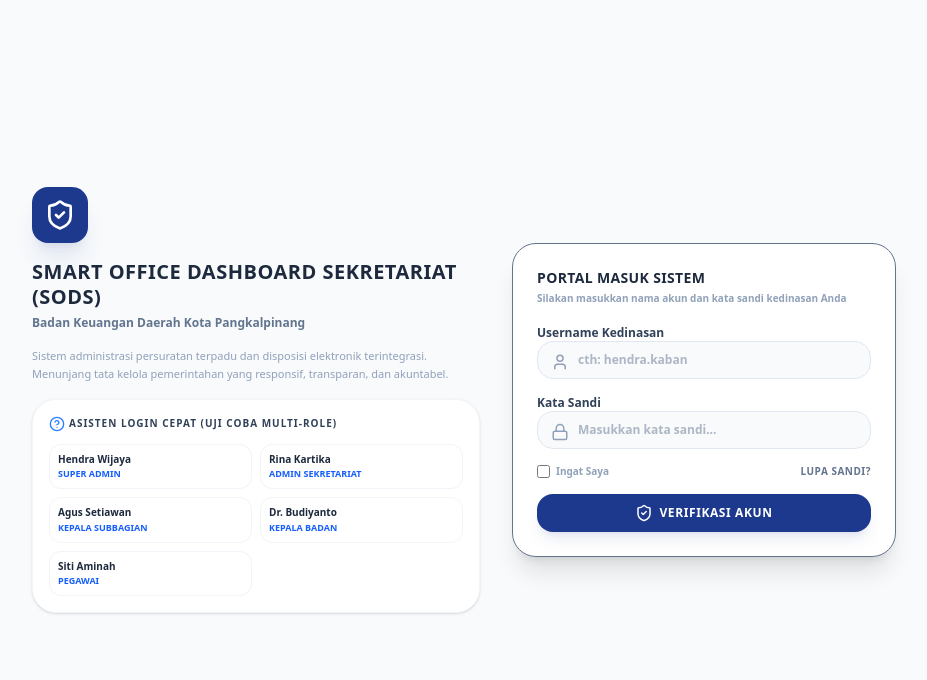
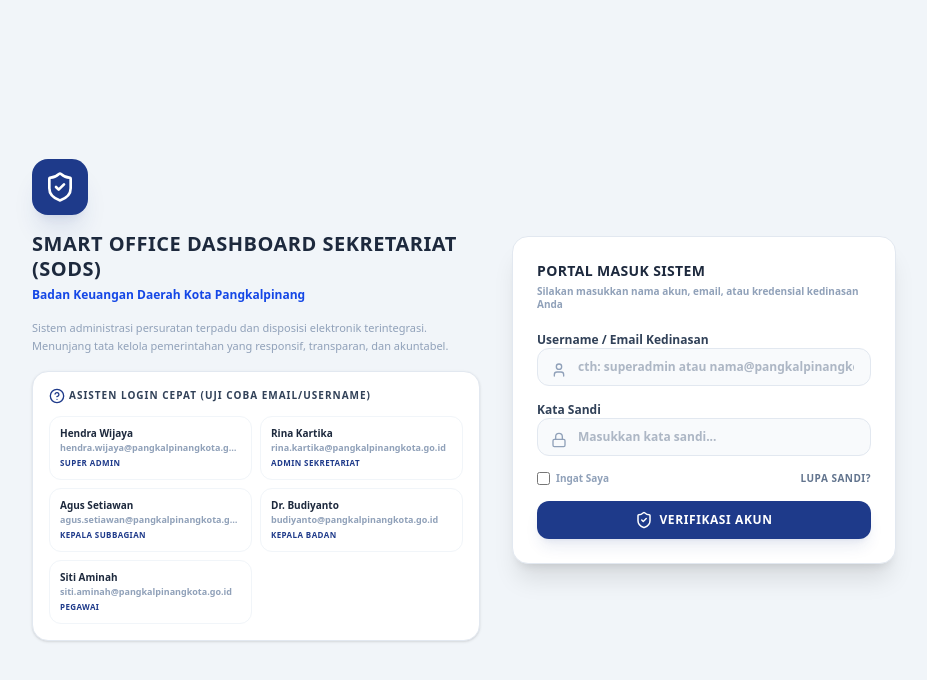
Before and after one commit to zavirazaschaamantha-cpu/bakeuda, a React (Vite) app: page / in a window 1280 px wide. Shown: the top 680 px of the page, without its empty margins (176-1103 px from the left). Built offline with nearby package versions, Linux system fonts and the light colour scheme.

Commit message:
feat(auth): enable login using email or username
Update authentication logic to allow users to sign in with either their username or email address for better accessibility.

```diff
--- a/src/components/LoginView.tsx
+++ b/src/components/LoginView.tsx
@@ -22,52 +22,56 @@ export const LoginView: React.FC<LoginViewProps> = ({ onLoginSuccess, mockUsersL
   const handleLogin = (e: React.FormEvent) => {
     e.preventDefault();
     if (!username || !password) {
-      setErrorMsg('Harap masukkan username dan kata sandi Anda!');
+      setErrorMsg('Harap masukkan username atau email dan kata sandi Anda!');
       triggerToast('Kolom login wajib diisi!', 'warning');
       return;
     }
 
-    // Authenticate with mockUsersList
-    const matchedUser = mockUsersList.find(u => u.username === username.trim().toLowerCase());
+    // Authenticate with mockUsersList by matching either username or email (case-insensitive)
+    const inputVal = username.trim().toLowerCase();
+    const matchedUser = mockUsersList.find(u =>
+      u.username.toLowerCase() === inputVal || u.email.toLowerCase() === inputVal
+    );
+
     if (matchedUser) {
       setErrorMsg('');
       triggerToast(`Selamat datang kembali, ${matchedUser.name}!`, 'success');
       onLoginSuccess(matchedUser);
     } else {
-      setErrorMsg('Username atau Kata Sandi salah!');
+      setErrorMsg('Username/Email atau Kata Sandi salah!');
       triggerToast('Kredensial tidak valid!', 'danger');
     }
   };
 
   const handleQuickFill = (u: User) => {
-    setUsername(u.username);
+    setUsername(u.email);
     setPassword('secret_password');
     setErrorMsg('');
   };
 
   return (
-    <div className="min-h-screen bg-slate-50 dark:bg-gray-950 flex flex-col md:flex-row items-center justify-center p-6 text-xs text-slate-500 font-semibold gap-8">
+    <div className="min-h-screen bg-[#F1F5F9] dark:bg-gray-950 flex flex-col md:flex-row items-center justify-center p-6 text-xs text-slate-500 font-semibold gap-8">
 
       {/* Left decoration: Logo & Title card */}
       <div className="max-w-md text-left space-y-4">
-        <div className="inline-flex p-3 bg-blue-900 text-white rounded-2xl shadow-xl shadow-blue-900/10">
+        <div className="inline-flex p-3 bg-[#1E3A8A] text-white rounded-2xl shadow-xl shadow-blue-900/10">
           <ShieldCheck className="w-8 h-8" />
         </div>
         <div className="space-y-1.5">
           <h1 className="text-xl font-black text-slate-800 dark:text-white uppercase tracking-wide leading-tight">
             Smart Office Dashboard Sekretariat (SODS)
           </h1>
-          <p className="text-slate-500 dark:text-slate-400 font-bold">Badan Keuangan Daerah Kota Pangkalpinang</p>
+          <p className="text-blue-700 dark:text-blue-400 font-bold">Badan Keuangan Daerah Kota Pangkalpinang</p>
         </div>
         <p className="text-[11px] text-slate-400 leading-relaxed font-medium">
           Sistem administrasi persuratan terpadu dan disposisi elektronik terintegrasi. Menunjang tata kelola pemerintahan yang responsif, transparan, dan akuntabel.
         </p>
 
         {/* Quick Help: credentials assistant */}
-        <div className="bg-white dark:bg-gray-900 border border-slate-100 dark:border-gray-800 p-4 rounded-3xl shadow-sm space-y-3">
+        <div className="bg-white dark:bg-gray-900 border border-slate-200 dark:border-gray-800 p-4 rounded-2xl shadow-sm space-y-3">
           <h4 className="font-extrabold text-[10px] text-slate-700 dark:text-slate-300 uppercase tracking-widest flex items-center gap-1">
-            <HelpCircle className="w-4 h-4 text-blue-500" />
-            Asisten Login Cepat (Uji Coba Multi-Role)
+            <HelpCircle className="w-4 h-4 text-[#1E3A8A]" />
+            Asisten Login Cepat (Uji Coba Email/Username)
           </h4>
           <div className="grid grid-cols-2 gap-2">
             {mockUsersList.map((u) => (
@@ -75,10 +79,11 @@ export const LoginView: React.FC<LoginViewProps> = ({ onLoginSuccess, mockUsersL
                 key={u.id}
                 type="button"
                 onClick={() => handleQuickFill(u)}
-                className="p-2 border border-slate-100 dark:border-gray-800 hover:border-blue-500 rounded-xl hover:bg-slate-50 text-left transition-all"
+                className="p-2.5 border border-slate-100 dark:border-gray-800 hover:border-blue-500 rounded-xl hover:bg-slate-50 dark:hover:bg-gray-800/50 text-left transition-all"
               >
                 <p className="font-bold text-slate-800 dark:text-white truncate text-[10px]">{u.name.split(',')[0]}</p>
-                <p className="text-[9px] text-blue-600 dark:text-blue-400 font-bold uppercase mt-0.5">{u.role}</p>
+                <p className="text-[9px] text-slate-400 truncate mt-0.5">{u.email}</p>
+                <p className="text-[8px] text-[#1E3A8A] dark:text-blue-400 font-extrabold uppercase mt-1 tracking-wider">{u.role}</p>
               </button>
             ))}
           </div>
@@ -86,12 +91,12 @@ export const LoginView: React.FC<LoginViewProps> = ({ onLoginSuccess, mockUsersL
       </div>
 
       {/* Right side: Login form */}
-      <div className="bg-white dark:bg-gray-900 border border-slate-150 dark:border-gray-800 rounded-3xl p-6 shadow-xl w-full max-w-sm text-left space-y-5">
+      <div className="bg-white dark:bg-gray-900 border border-slate-200 dark:border-gray-800 rounded-2xl p-6 shadow-xl w-full max-w-sm text-left space-y-5">
         <div>
           <h2 className="font-extrabold text-sm text-slate-800 dark:text-slate-100 uppercase tracking-wide">
             Portal Masuk Sistem
           </h2>
-          <p className="text-[10px] text-slate-400 mt-1 font-semibold">Silakan masukkan nama akun dan kata sandi kedinasan Anda</p>
+          <p className="text-[10px] text-slate-400 mt-1 font-semibold">Silakan masukkan nama akun, email, atau kredensial kedinasan Anda</p>
         </div>
 
         {errorMsg && (
@@ -103,16 +108,16 @@ export const LoginView: React.FC<LoginViewProps> = ({ onLoginSuccess, mockUsersL
 
         <form onSubmit={handleLogin} className="space-y-4">
           <div className="space-y-1.5">
-            <label className="font-bold text-slate-700 dark:text-slate-300">Username Kedinasan</label>
+            <label className="font-bold text-slate-700 dark:text-slate-300">Username / Email Kedinasan</label>
             <div className="relative">
-              <UserIcon className="absolute left-3.5 top-3 h-4.5 w-4.5 text-slate-400" />
+              <UserIcon className="absolute left-3.5 top-3.5 h-4 w-4 text-slate-400" />
               <input
                 type="text"
                 required
                 value={username}
                 onChange={(e) => { setUsername(e.target.value); setErrorMsg(''); }}
-                placeholder="cth: hendra.kaban"
-                className="w-full pl-10 pr-4 py-2.5 bg-slate-50 border border-slate-200 dark:bg-gray-950 dark:border-gray-800 rounded-2xl outline-none focus:border-blue-500 dark:text-slate-100 transition-all text-xs"
+                placeholder="cth: superadmin atau nama@pangkalpinangkota.go.id"
+                className="w-full pl-10 pr-4 py-2.5 bg-slate-50 border border-slate-200 dark:bg-gray-950 dark:border-gray-800 rounded-xl outline-none focus:border-blue-500 dark:text-slate-100 transition-all text-xs"
               />
             </div>
           </div>
@@ -120,14 +125,14 @@ export const LoginView: React.FC<LoginViewProps> = ({ onLoginSuccess, mockUsersL
           <div className="space-y-1.5">
             <label className="font-bold text-slate-700 dark:text-slate-300">Kata Sandi</label>
             <div className="relative">
-              <Lock className="absolute left-3.5 top-3 h-4.5 w-4.5 text-slate-400" />
+              <Lock className="absolute left-3.5 top-3.5 h-4 w-4 text-slate-400" />
               <input
                 type="password"
                 required
                 value={password}
                 onChange={(e) => { setPassword(e.target.value); setErrorMsg(''); }}
                 placeholder="Masukkan kata sandi..."
-                className="w-full pl-10 pr-4 py-2.5 bg-slate-50 border border-slate-200 dark:bg-gray-950 dark:border-gray-800 rounded-2xl outline-none focus:border-blue-500 dark:text-slate-100 transition-all text-xs"
+                className="w-full pl-10 pr-4 py-2.5 bg-slate-50 border border-slate-200 dark:bg-gray-950 dark:border-gray-800 rounded-xl outline-none focus:border-blue-500 dark:text-slate-100 transition-all text-xs"
               />
             </div>
           </div>
@@ -149,7 +154,7 @@ export const LoginView: React.FC<LoginViewProps> = ({ onLoginSuccess, mockUsersL
 
           <button
             type="submit"
-            className="w-full py-2.5 bg-blue-900 hover:bg-blue-950 text-white font-extrabold rounded-2xl flex items-center justify-center gap-1.5 shadow-lg shadow-blue-900/10 transition-colors uppercase tracking-wider"
+            className="w-full py-2.5 bg-[#1E3A8A] hover:bg-blue-850 text-white font-extrabold rounded-xl flex items-center justify-center gap-1.5 shadow-lg shadow-blue-900/10 transition-colors uppercase tracking-wider"
           >
             <ShieldCheck className="w-4.5 h-4.5" />
             <span>Verifikasi Akun</span>
```
